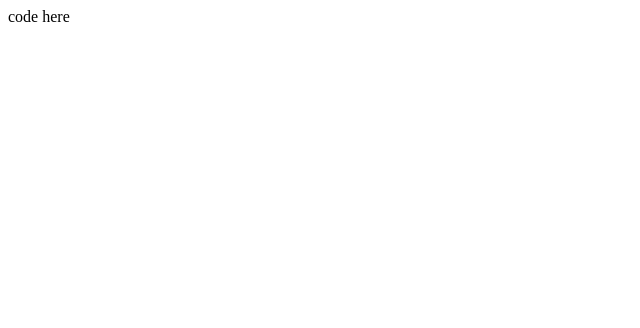
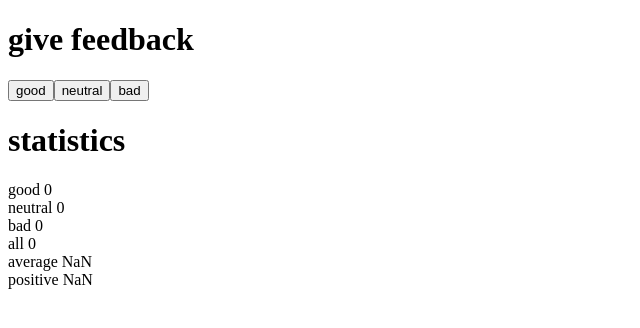
Before and after one commit to pushpendera/fullstackopen, a React (Vite) app in the folder part1/unicafe/: page / in a window 1280 px wide. Shown: the top 328 px of the page, without its empty margins (0-640 px from the left). Built offline with nearby package versions, Linux system fonts and the light colour scheme.

Commit message:
part1 execise 1.7

```diff
--- a/part1/unicafe/src/App.jsx
+++ b/part1/unicafe/src/App.jsx
@@ -1,4 +1,16 @@
 import { useState } from 'react'
+
+const Header = (props) => <h1>{props.name}</h1>
+
+const Button = (props) => <button onClick={props.handler}>{props.text}</button>
+
+const DisplayStats = (props) => {
+  return(
+    <div>
+        {props.name} {props.value}
+    </div>
+  )
+}
 
 const App = () => {
   // save clicks of each button to its own state
@@ -6,9 +18,36 @@ const App = () => {
   const [neutral, setNeutral] = useState(0)
   const [bad, setBad] = useState(0)
 
+  const goodHandler = () => {
+    let newGood = good;
+    newGood += 1;
+    setGood(newGood);
+  }
+
+  const neutralHandler = () => {
+    let newNeutral = neutral;
+    newNeutral += 1;
+    setNeutral(newNeutral);
+  }
+
+  const badHandler = () => {
+    let newBad = bad;
+    newBad += 1;
+    setBad(newBad);
+  }
   return (
     <div>
-      code here
+      <Header name="give feedback" />
+      <Button handler={goodHandler} text="good" />
+      <Button handler={neutralHandler} text="neutral" />
+      <Button handler={badHandler} text="bad" />
+      <Header name="statistics" />
+      <DisplayStats name="good" value={good}/>
+      <DisplayStats name="neutral" value={neutral}/>
+      <DisplayStats name="bad" value={bad}/>
+      <DisplayStats name="all" value={good + neutral + bad}/>
+      <DisplayStats name="average" value={((good * 1) + (bad * -1))/(good + neutral + bad)}/>
+      <DisplayStats name="positive" value={good/(good+neutral+bad)}/>
     </div>
   )
 }
```
